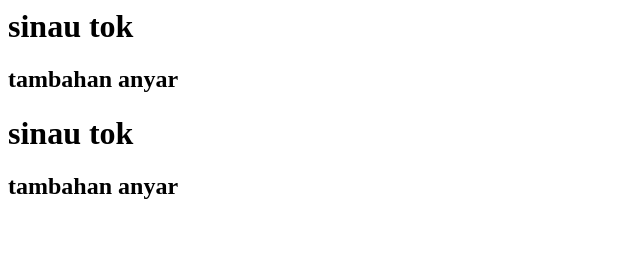
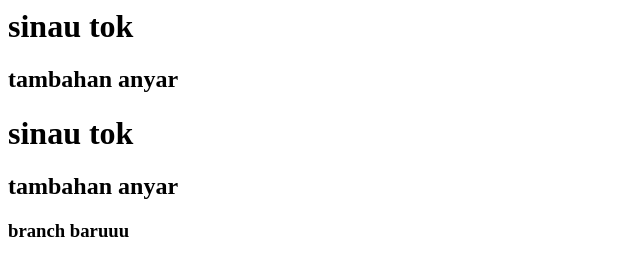
Before and after one commit to alifandartaa/sinau, a plain HTML site: page index.html in a window 1280 px wide. Shown: the whole page, without its empty margins (0-640 px from the left). Drawn offline with Linux system fonts and the light colour scheme.

Commit message:
branch baru

```diff
--- a/index.html
+++ b/index.html
@@ -2,3 +2,4 @@
 <h2>tambahan anyar</h2>
 <h1>sinau tok</h1>
 <h2>tambahan anyar</h2>
+<h3>branch baruuu</h3>
```
